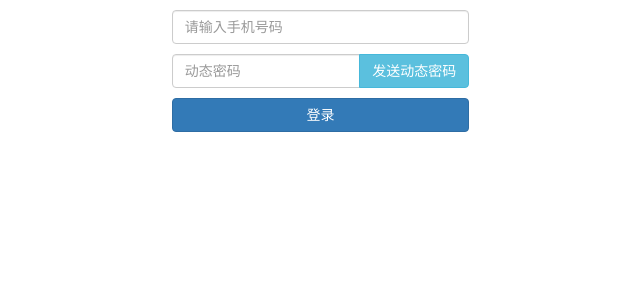
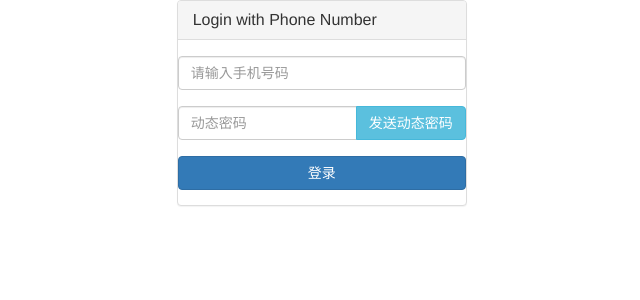
Before and after one commit to androidzhibinw/Flask-reg, a Flask app: page / in a window 1280 px wide. Shown: the top 300 px of the page, without its empty margins (265-905 px from the left). Run offline with Flask 2, Linux system fonts and the light colour scheme; some libraries are stand-ins or nearby versions.

Commit message:
use panel

```diff
--- a/static/css/app.css
+++ b/static/css/app.css
@@ -1,4 +1,4 @@
 /*.form-inline > * {
     margin-right:1px;
 }*/
-.top-buffer { padding-top:10px; }
+.top-buffer { padding-top:1px; }
--- a/templates/layout.html
+++ b/templates/layout.html
@@ -1,6 +1,6 @@
 <!doctype html>
 <html>
-    <meta name="viewport" content="width=device-width, initial-scale=1">
+     <meta name="viewport" content="width=device-width, initial-scale=1">
      <link href="{{ url_for('static', filename='css/bootstrap.min.css') }}" rel="stylesheet">
      <link href="{{ url_for('static', filename='css/app.css') }}" rel="stylesheet">
     {% block body %}{% endblock %}
--- a/templates/reg.html
+++ b/templates/reg.html
@@ -1,29 +1,32 @@
 {% extends "layout.html" %}
 {% block body %}
 <form action="./" method="post">
+<div class="col-xs-offset-2 col-md-offset-4 col-xs-8 col-md-3">
+<div class="panel panel-default">
+  <div class="panel-heading">
+    <h3 class="panel-title">Login with Phone Number</h3>
+  </div>
+<div class="panel-body">
     <div class="row top-buffer">
     <div class="form-group">
-        <div class="col-xs-offset-2 col-md-offset-4 col-xs-8 col-md-3">
             <input type="text" class="form-control " placeholder="请输入手机号码">
-        </div>
     </div>
 </div>
 <div class="row top-buffer">
         <div class="form-group">
-            <div class="col-xs-offset-2 col-md-offset-4 col-xs-8 col-md-3">
                 <div class="input-group">
                     <input type="text" class="form-control" placeholder="动态密码">
                     <span class="input-group-btn">
                         <button type="button" class="btn btn-info">发送动态密码</button>
                     </span>
                 </div>
-            </div>
         </div>
 </div>
 <div class="row top-buffer">
-     <div class="form-group col-xs-offset-2 col-md-offset-4 col-xs-8 col-md-3">
          <button type="button" class="btn btn-primary btn-block">登录</button>
-     </div>
+</div>
+</div>
+</div>
 </div>
 </form>
 {% endblock %}
```
